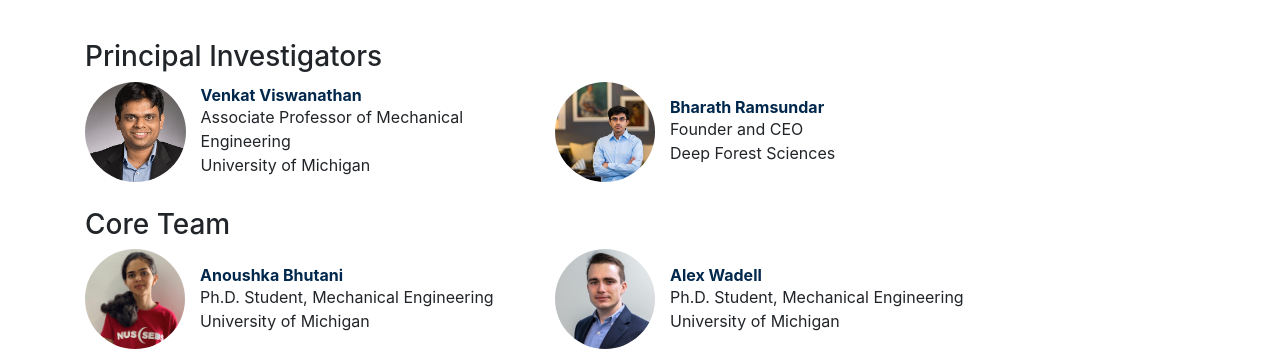
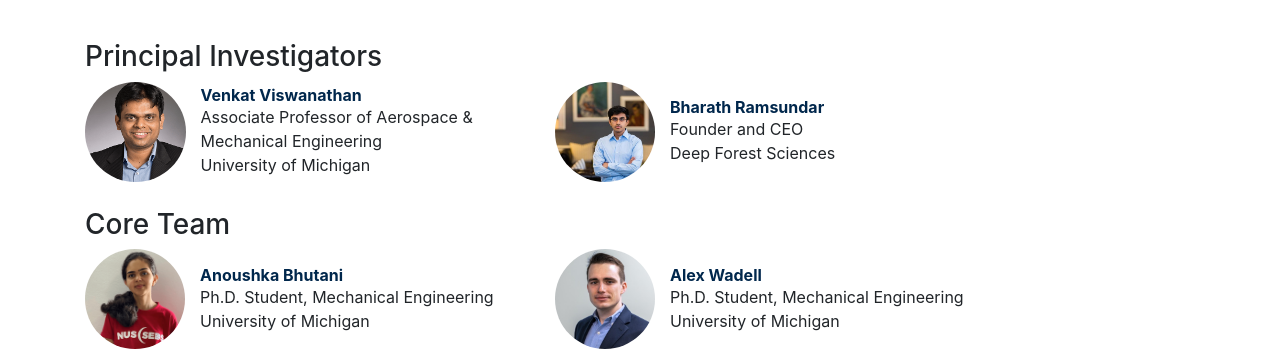
Before and after one commit to scifm/scifm.github.io, a Jekyll site: the page built from about.md, in a window 1280 px wide. Shown: the part 304-655 px from the top of the page. Built offline with Jekyll 4.4.1, drawn with Linux system fonts in a browser that asks for light colours; nearby versions of some CDN libraries.

Commit message:
Add aero to Venkat

```diff
--- a/_data/people.yml
+++ b/_data/people.yml
@@ -3,7 +3,7 @@ venkvis:
   display_name: "Venkat Viswanathan"
   webpage: https://www.linkedin.com/in/venkat-viswanathan/
   image: assets/img/venkvis.png
-  bio: Associate Professor of Mechanical Engineering
+  bio: Associate Professor of Aerospace & Mechanical Engineering
   email: "venkvis [at] umich [dot] edu"
   org: University of Michigan
 
```
